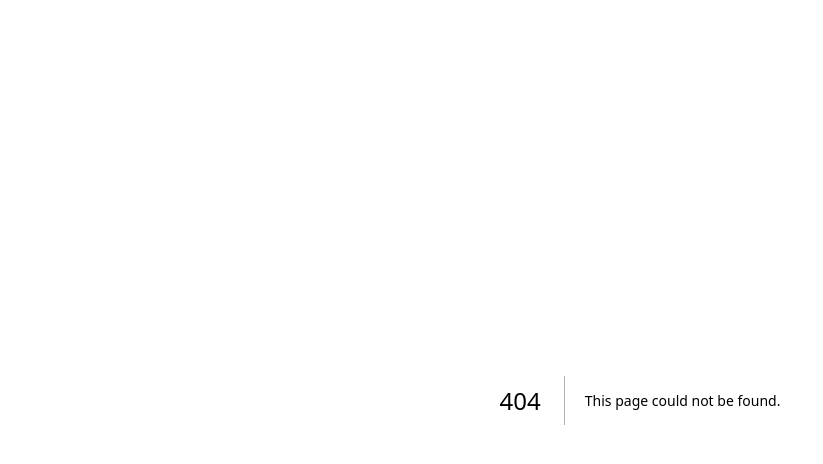
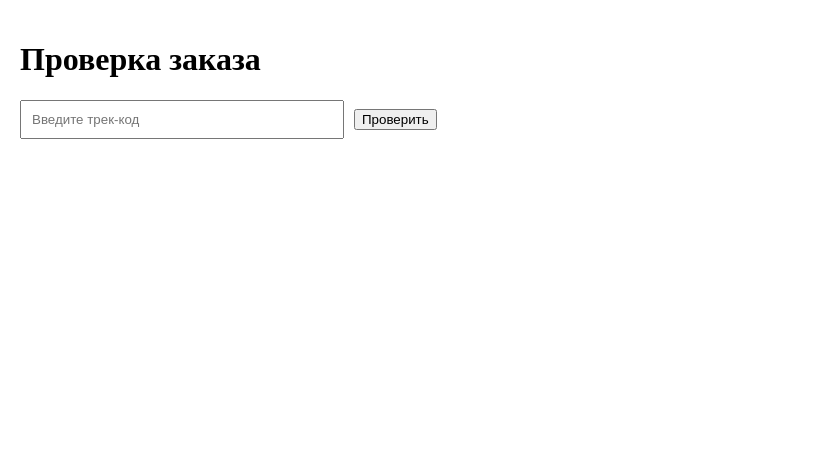
Before and after one commit to doniyormurtazoev-arch/techpoint-webapp, a Next.js app: page /order-status in a window 1280 px wide. Before the commit this address had no page. Shown: the top 464 px of the page, without its empty margins (0-823 px from the left). Built offline with nearby package versions, Linux system fonts and the light colour scheme.

Commit message:
Create page.tsx

```diff
--- /dev/null
+++ b/app/order-status/page.tsx
@@ -0,0 +1,54 @@
+"use client";
+
+import { useState } from "react";
+
+export default function OrderStatusPage() {
+  const [code, setCode] = useState("");
+  const [data, setData] = useState<any>(null);
+  const [error, setError] = useState("");
+
+  const checkOrder = async () => {
+    setError("");
+    setData(null);
+
+    const res = await fetch(`/api/order-status?trackCode=${code}`);
+    const json = await res.json();
+
+    if (!res.ok) {
+      setError("Заказ не найден");
+      return;
+    }
+
+    setData(json);
+  };
+
+  return (
+    <div style={{ padding: 20 }}>
+      <h1>Проверка заказа</h1>
+
+      <input
+        placeholder="Введите трек-код"
+        value={code}
+        onChange={(e) => setCode(e.target.value)}
+        style={{ padding: 10, width: 300 }}
+      />
+
+      <button onClick={checkOrder} style={{ marginLeft: 10 }}>
+        Проверить
+      </button>
+
+      {error && <p style={{ color: "red" }}>{error}</p>}
+
+      {data && (
+        <div style={{ marginTop: 20 }}>
+          <p><b>Трек-код:</b> {data.trackCode}</p>
+          <p><b>Имя:</b> {data.name}</p>
+          <p><b>Телефон:</b> {data.phone}</p>
+          <p><b>Товары:</b> {data.items}</p>
+          <p><b>Сумма:</b> {data.total}</p>
+          <p><b>Статус:</b> {data.status}</p>
+        </div>
+      )}
+    </div>
+  );
+}
```
